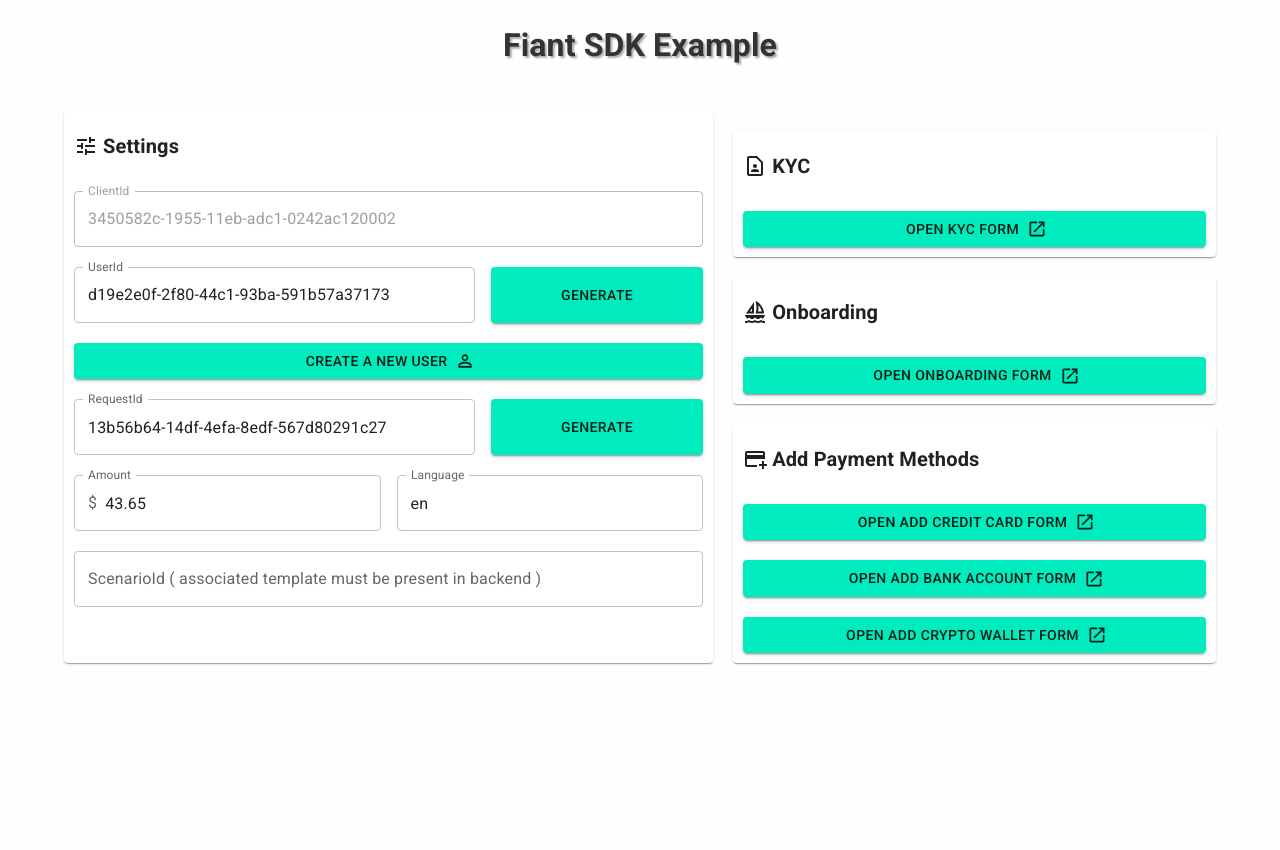
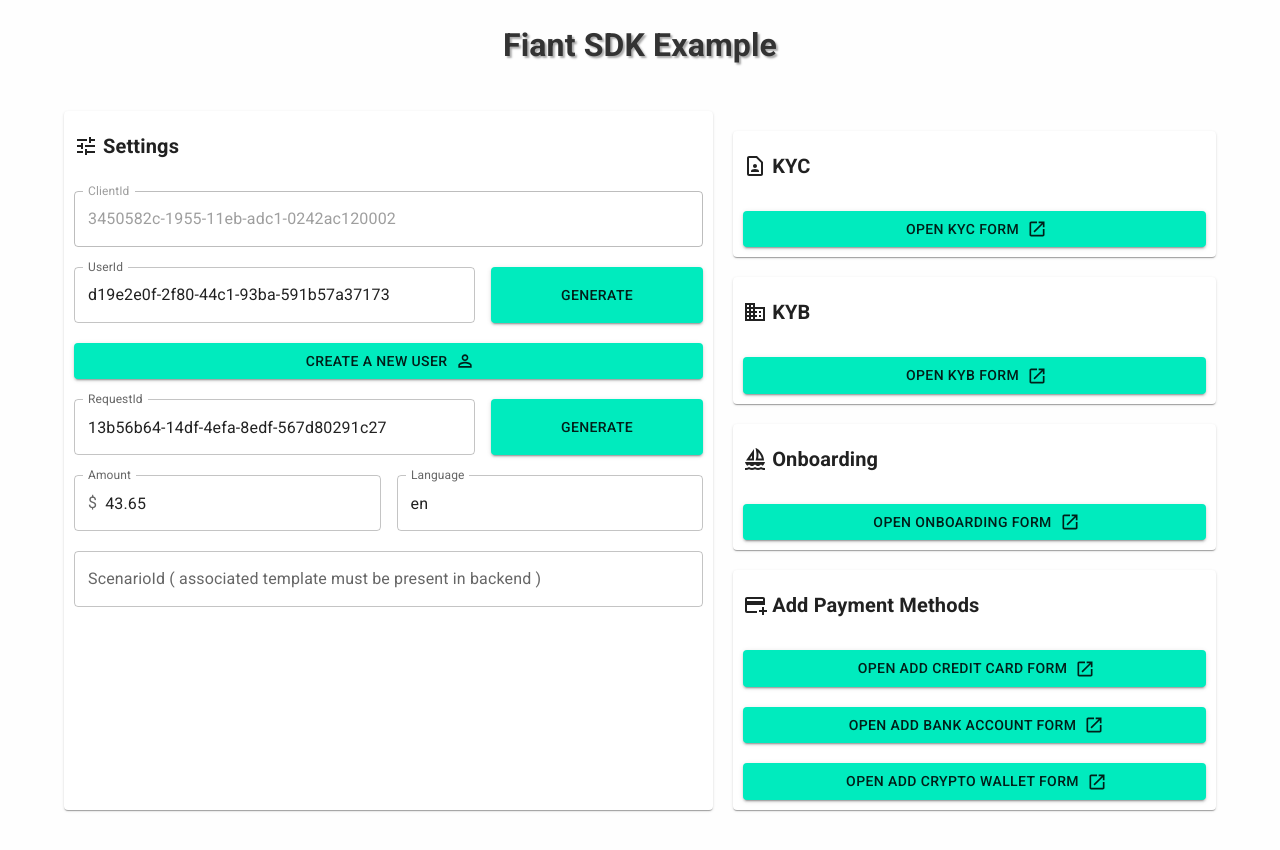
Before and after one commit to provenancetech/pti-docs, a React (Create React App) app in the folder examples/ReactJsSdkApp/: page / in a window 1280 px wide. Before the commit the page ends 800 px from the top, so only its background shows below. Built offline with nearby package versions, Linux system fonts and the light colour scheme.

Commit message:
Add KYB flow.

```diff
--- a/examples/ReactJsSdkApp/src/app/App.js
+++ b/examples/ReactJsSdkApp/src/app/App.js
@@ -18,6 +18,7 @@ import { openSimpleDialog, SimpleDialog } from "../components/simpleDialog/Simpl
 import SnackAlert from "../components/snackAlert/SnackAlert";
 
 import AddCardIcon from "@mui/icons-material/AddCardOutlined";
+import BusinessOutlinedIcon from '@mui/icons-material/BusinessOutlined';
 import TuneOutlinedIcon from "@mui/icons-material/TuneOutlined";
 import ContactPageOutlinedIcon from "@mui/icons-material/ContactPageOutlined";
 import PersonOutlineOutlinedIcon from "@mui/icons-material/PersonOutlineOutlined";
@@ -136,6 +137,21 @@ const App = () => {
         </Button>
       </Section>
 
+      <Section style={{ gridArea: "kyb" }}>
+        <Header>
+          <BusinessOutlinedIcon />
+          KYB
+        </Header>
+        <Button
+          endIcon={<OpenInNewOutlinedIcon />}
+          fullWidth={true}
+          onClick={() => openSimpleDialog(actionType.kyb, userId, requestId, amount, scenarioId, lang)}
+          variant="contained"
+        >
+          Open KYB Form
+        </Button>
+      </Section>
+
       <Section style={{ gridArea: "onboarding" }}>
         <Header>
           <SailingOutlinedIcon />
--- a/examples/ReactJsSdkApp/src/app/Styles.js
+++ b/examples/ReactJsSdkApp/src/app/Styles.js
@@ -8,6 +8,7 @@ export const ContainerGrid = styled(Container)`
     "title title"
     "informations payment"
     "informations kyc"
+    "informations kyb"
     "informations onboarding"
     "informations add-cc"
     "transaction transaction"
--- a/examples/ReactJsSdkApp/src/components/Consts.js
+++ b/examples/ReactJsSdkApp/src/components/Consts.js
@@ -3,6 +3,7 @@ export const actionType = {
   addBankAccount: "ADD_BANK_ACCOUNT",
   addCryptoWallet: "ADD_CRYPTO_WALLET",
   funding: "FIAT_FUNDING",
+  kyb: "KYB",
   kyc: "KYC",
   onboarding: "ONBOARDING",
 };
```
